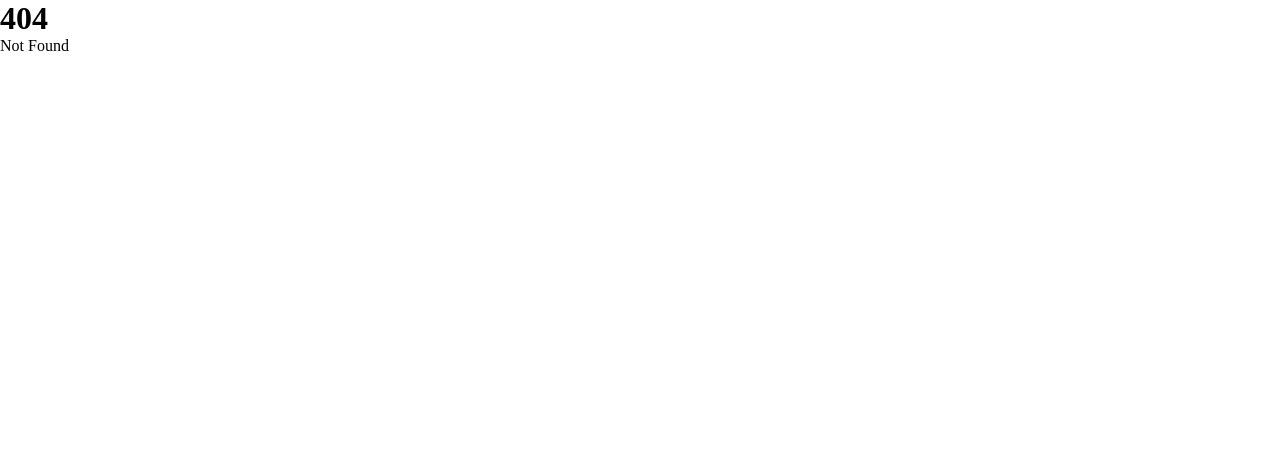
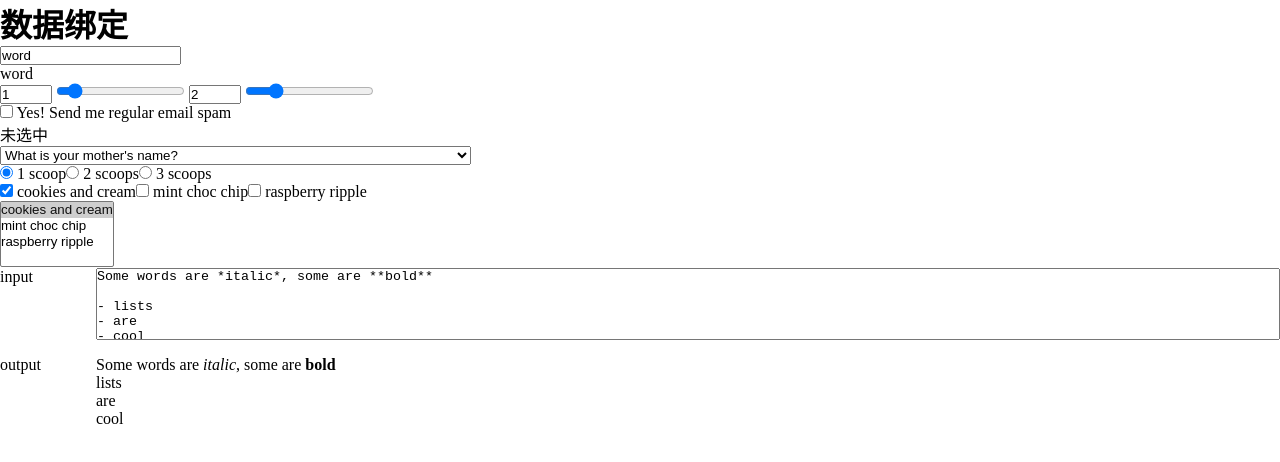
Before and after one commit to LeroyK111/svelteLearning, a SvelteKit app in the folder my-app/: page /bind in a window 1280 px wide. Before the commit this address had no page. Shown: the top 462 px of the page. Built offline with nearby package versions, Linux system fonts and the light colour scheme.

Commit message:
2024年6月4日 入门完毕

```diff
--- a/my-app/package.json
+++ b/my-app/package.json
@@ -34,5 +34,8 @@
 		"vite": "^5.0.3",
 		"vitest": "^1.2.0"
 	},
-	"type": "module"
+	"type": "module",
+	"dependencies": {
+		"marked": "^12.0.2"
+	}
 }
--- /dev/null
+++ b/my-app/src/components/Markdown.svelte
@@ -0,0 +1,32 @@
+<script>
+
+import { marked } from 'marked';
+	let value = `Some words are *italic*, some are **bold**\n\n- lists\n- are\n- cool`;
+</script>
+
+
+
+<div class="grid">
+	input
+  <!-- 简写方式，可以快速绑定value -->
+	<textarea bind:value></textarea>
+
+	output
+	<div>{@html marked(value)}</div>
+</div>
+
+
+<style>
+	.grid {
+		display: grid;
+		grid-template-columns: 5em 1fr;
+		grid-template-rows: 1fr 1fr;
+		grid-gap: 1em;
+		height: 100%;
+	}
+
+	textarea {
+		flex: 1;
+		resize: none;
+	}
+</style>
--- /dev/null
+++ b/my-app/src/routes/bind/+page.svelte
@@ -0,0 +1,112 @@
+<script>
+  import Markdown  from "../../components/Markdown.svelte"
+
+	let name = 'word';
+
+	let a = 1;
+	let b = 2;
+
+	let yes = false;
+
+	let questions = [
+		{
+			id: 1,
+			text: `Where did you go to school?`
+		},
+		{
+			id: 2,
+			text: `What is your mother's name?`
+		},
+		{
+			id: 3,
+			text: `What is another personal fact that an attacker could easily find with Google?`
+		}
+	];
+	const handleChange = (e) => {
+		console.log(e.currentTarget);
+	};
+	let selected = 2;
+
+
+
+	// 多选框
+	let scoops = 1;
+	let flavours = ['cookies and cream'];
+	$: console.log(flavours);
+
+	$: console.log(scoops);
+</script>
+
+<h1>数据绑定</h1>
+
+<!-- 字符串绑定 -->
+<input type="text" bind:value={name} />
+<p>{name}</p>
+
+<!-- 数字输入框 -->
+<label>
+	<input type="number" bind:value={a} min="0" max="10" />
+	<input type="range" bind:value={a} min="0" max="10" />
+</label>
+<label>
+	<input type="number" bind:value={b} min="0" max="10" />
+	<input type="range" bind:value={b} min="0" max="10" />
+</label>
+
+<!-- 复选框 -->
+<div>
+	<label>
+		<input type="checkbox" bind:checked={yes} />
+		Yes! Send me regular email spam
+	</label>
+	{#if yes}
+		<p>选中了</p>
+	{:else}
+		<p>未选中</p>
+	{/if}
+</div>
+
+<!-- 多选框 -->
+<div>
+	<select bind:value={selected} on:change={handleChange}>
+		{#each questions as question}
+			<option value={question.id}>
+				{question.text}
+			</option>
+		{/each}
+	</select>
+</div>
+
+<!-- 单选框 -->
+<div>
+	{#each [1, 2, 3] as number}
+		<label>
+			<!-- 使用 -->
+			<input type="radio" name="scoops" value={number} bind:group={scoops} />
+			{number}
+			{number === 1 ? 'scoop' : 'scoops'}
+		</label>
+	{/each}
+</div>
+
+<!-- 多选框 -->
+<div>
+	{#each ['cookies and cream', 'mint choc chip', 'raspberry ripple'] as flavour}
+		<label>
+			<input type="checkbox" name="flavours" value={flavour} bind:group={flavours} />
+			{flavour}
+		</label>
+	{/each}
+</div>
+<!-- 多选框 -->
+<div>
+  <select multiple bind:value={flavours}>
+    {#each ['cookies and cream', 'mint choc chip', 'raspberry ripple'] as flavour}
+      <option>{flavour}</option>
+    {/each}
+  </select>
+</div>
+
+
+
+<Markdown></Markdown>
```
Also changed, not shown: my-app/src/components/Tick.svelte (added, +22 -0 lines), my-app/src/components/Update.svelte (added, +28 -0 lines), my-app/src/hooks/gradient.ts (added, +21 -0 lines), my-app/src/routes/life/+page.svelte (added, +43 -0 lines), my-app/src/routes/store/+page.svelte (added, +30 -0 lines), my-app/src/routes/store/use1.svelte (added, +26 -0 lines), my-app/src/routes/store/use2.svelte (added, +33 -0 lines), my-app/src/store/stores.ts (added, +60 -0 lines), my-app/src/assets/svelte-logo-mask.svg (added), 1 other file (tests, documents, lock files or other folders).
